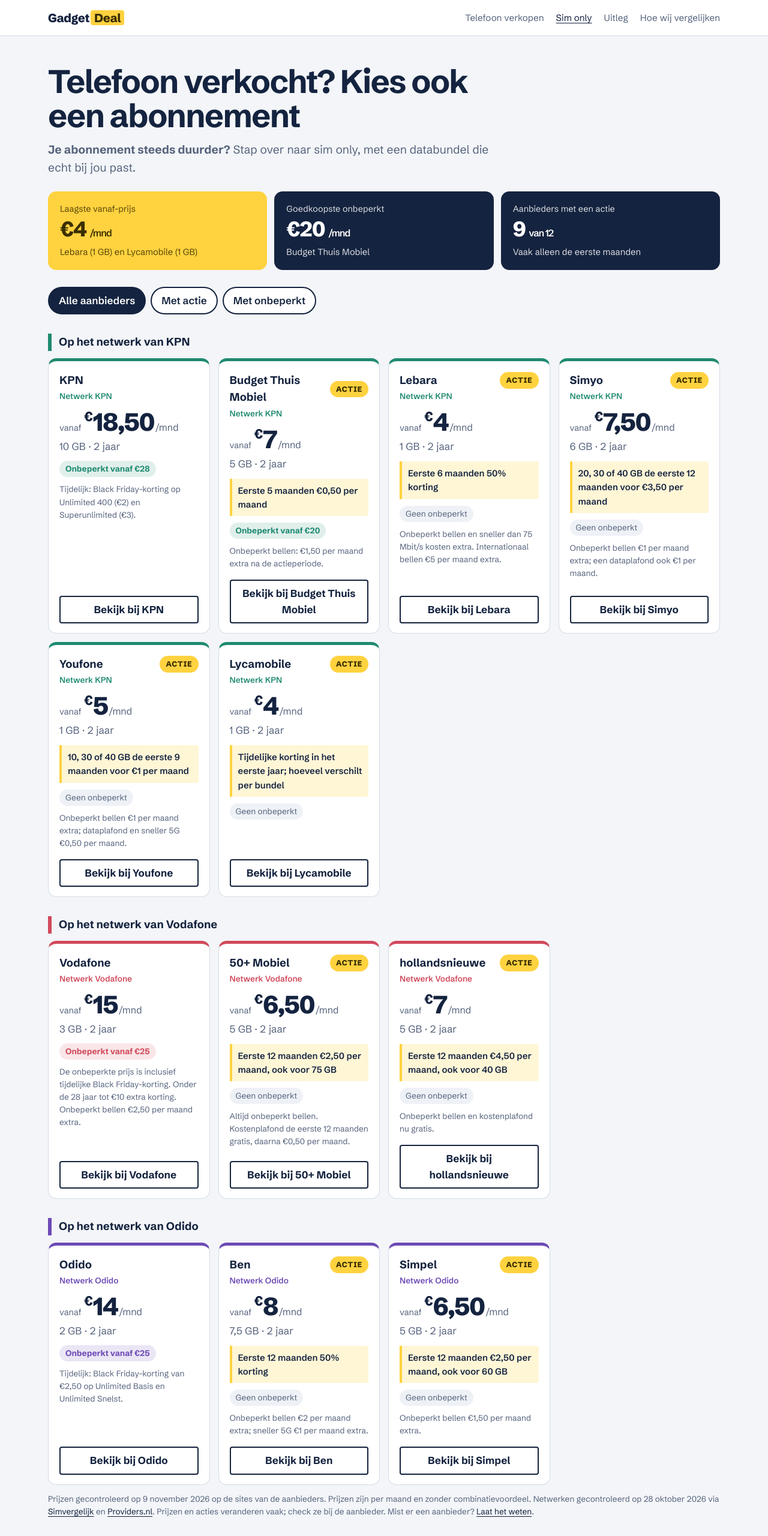
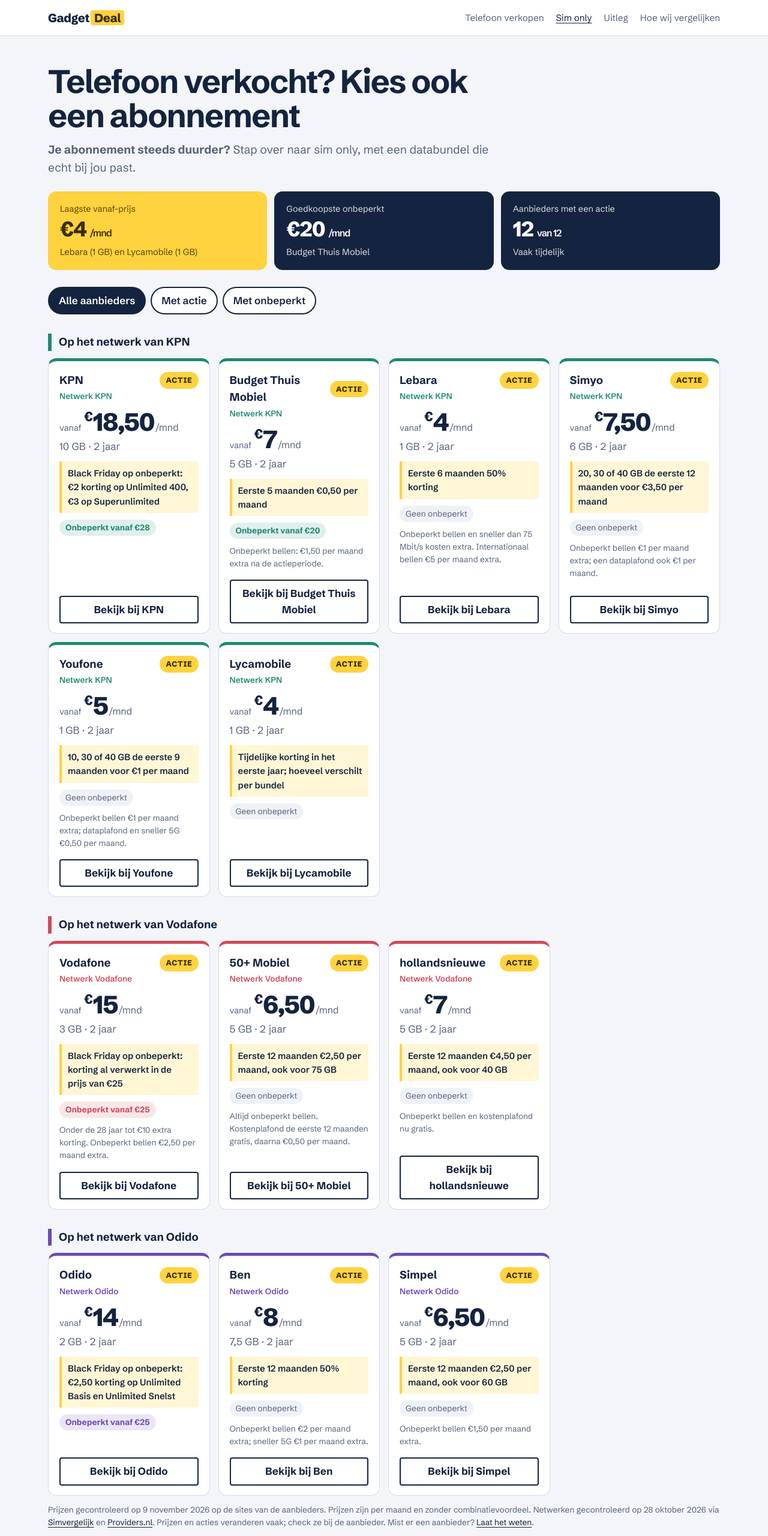
Before and after one commit to joriskrom-alt/gadgetdeal.nl, a plain HTML site: page site/sim-only/index.html in a window 1280 px wide. Shown: the top 2560 px of the page at 60% size. Drawn offline with Linux system fonts and the light colour scheme.

Commit message:
Onbeperkt-acties (Black Friday) als actie tonen in tabel en sim-only-pagina
Co-Authored-By: Claude Opus 5.5 <noreply@anthropic.com>
Claude-Session: https://claude.ai/code/session_01KqsMCXHuN3zTRC7BnEcufb

```diff
--- a/assets/style.css
+++ b/assets/style.css
@@ -188,3 +188,4 @@ table.simple { width: 100%; border-collapse: collapse; background: var(--surface
 table.simple th, table.simple td { text-align: left; vertical-align: top; padding: 10px 12px; border-bottom: 1px solid var(--line); }
 table.simple thead th { background: #f8f9fb; color: var(--muted); font-weight: 600; white-space: nowrap; }
 table.simple tbody th { font-weight: 700; white-space: nowrap; }
+table.simple td:nth-child(2), table.simple td:nth-child(3) { white-space: nowrap; }
--- a/site/assets/style.css
+++ b/site/assets/style.css
@@ -188,3 +188,4 @@ table.simple { width: 100%; border-collapse: collapse; background: var(--surface
 table.simple th, table.simple td { text-align: left; vertical-align: top; padding: 10px 12px; border-bottom: 1px solid var(--line); }
 table.simple thead th { background: #f8f9fb; color: var(--muted); font-weight: 600; white-space: nowrap; }
 table.simple tbody th { font-weight: 700; white-space: nowrap; }
+table.simple td:nth-child(2), table.simple td:nth-child(3) { white-space: nowrap; }
--- a/site/sim-only/index.html
+++ b/site/sim-only/index.html
@@ -36,21 +36,21 @@
   <div class="so-highlights">
   <div><span>Laagste vanaf-prijs</span><strong>€4 <small>/mnd</small></strong><em>Lebara (1 GB) en Lycamobile (1 GB)</em></div>
   <div><span>Goedkoopste onbeperkt</span><strong>€20 <small>/mnd</small></strong><em>Budget Thuis Mobiel</em></div>
-  <div><span>Aanbieders met een actie</span><strong>9 <small>van 12</small></strong><em>Vaak alleen de eerste maanden</em></div>
+  <div><span>Aanbieders met een actie</span><strong>12 <small>van 12</small></strong><em>Vaak tijdelijk</em></div>
 </div>
   <div class="so-filter" role="group" aria-label="Filter aanbieders">
     <button type="button" data-filter="alle" aria-pressed="true">Alle aanbieders</button>
     <button type="button" data-filter="actie" aria-pressed="false">Met actie</button>
     <button type="button" data-filter="onbeperkt" aria-pressed="false">Met onbeperkt</button>
   </div>
-  <h3 class="so-group net-a">Op het netwerk van KPN</h3><ul class="so-grid"><li class="so-card net-a" data-actie="nee" data-onbeperkt="ja">
-  <div class="so-top"><strong>KPN</strong></div>
+  <h3 class="so-group net-a">Op het netwerk van KPN</h3><ul class="so-grid"><li class="so-card net-a" data-actie="ja" data-onbeperkt="ja">
+  <div class="so-top"><strong>KPN</strong><span class="so-badge">Actie</span></div>
   <p class="so-net">Netwerk KPN</p>
   <p class="so-price"><span class="so-from">vanaf</span> <span class="so-eur">€</span><span class="so-amount">18,50</span><span class="so-pm">/mnd</span></p>
   <p class="so-spec">10 GB · 2 jaar</p>
+  <p class="so-deal">Black Friday op onbeperkt: €2 korting op Unlimited 400, €3 op Superunlimited</p>
+  <div class="so-chips"><span class="so-chip yes">Onbeperkt vanaf €28</span></div>
 
-  <div class="so-chips"><span class="so-chip yes">Onbeperkt vanaf €28</span></div>
-  <p class="so-extra">Tijdelijk: Black Friday-korting op Unlimited 400 (€2) en Superunlimited (€3).</p>
   <a class="go so-go" href="https://www.kpn.com" rel="nofollow noopener" target="_blank">Bekijk bij KPN</a>
 </li><li class="so-card net-a" data-actie="ja" data-onbeperkt="ja">
   <div class="so-top"><strong>Budget Thuis Mobiel</strong><span class="so-badge">Actie</span></div>
@@ -97,14 +97,14 @@
   <div class="so-chips"><span class="so-chip">Geen onbeperkt</span></div>
 
   <a class="go so-go" href="https://www.lycamobile.nl" rel="nofollow noopener" target="_blank">Bekijk bij Lycamobile</a>
-</li></ul><h3 class="so-group net-b">Op het netwerk van Vodafone</h3><ul class="so-grid"><li class="so-card net-b" data-actie="nee" data-onbeperkt="ja">
-  <div class="so-top"><strong>Vodafone</strong></div>
+</li></ul><h3 class="so-group net-b">Op het netwerk van Vodafone</h3><ul class="so-grid"><li class="so-card net-b" data-actie="ja" data-onbeperkt="ja">
+  <div class="so-top"><strong>Vodafone</strong><span class="so-badge">Actie</span></div>
   <p class="so-net">Netwerk Vodafone</p>
   <p class="so-price"><span class="so-from">vanaf</span> <span class="so-eur">€</span><span class="so-amount">15</span><span class="so-pm">/mnd</span></p>
   <p class="so-spec">3 GB · 2 jaar</p>
-
+  <p class="so-deal">Black Friday op onbeperkt: korting al verwerkt in de prijs van €25</p>
   <div class="so-chips"><span class="so-chip yes">Onbeperkt vanaf €25</span></div>
-  <p class="so-extra">De onbeperkte prijs is inclusief tijdelijke Black Friday-korting. Onder de 28 jaar tot €10 extra korting. Onbeperkt bellen €2,50 per maand extra.</p>
+  <p class="so-extra">Onder de 28 jaar tot €10 extra korting. Onbeperkt bellen €2,50 per maand extra.</p>
   <a class="go so-go" href="https://www.vodafone.nl" rel="nofollow noopener" target="_blank">Bekijk bij Vodafone</a>
 </li><li class="so-card net-b" data-actie="ja" data-onbeperkt="nee">
   <div class="so-top"><strong>50+ Mobiel</strong><span class="so-badge">Actie</span></div>
@@ -124,14 +124,14 @@
   <div class="so-chips"><span class="so-chip">Geen onbeperkt</span></div>
   <p class="so-extra">Onbeperkt bellen en kostenplafond nu gratis.</p>
   <a class="go so-go" href="https://www.hollandsnieuwe.nl" rel="nofollow noopener" target="_blank">Bekijk bij hollandsnieuwe</a>
-</li></ul><h3 class="so-group net-c">Op het netwerk van Odido</h3><ul class="so-grid"><li class="so-card net-c" data-actie="nee" data-onbeperkt="ja">
-  <div class="so-top"><strong>Odido</strong></div>
+</li></ul><h3 class="so-group net-c">Op het netwerk van Odido</h3><ul class="so-grid"><li class="so-card net-c" data-actie="ja" data-onbeperkt="ja">
+  <div class="so-top"><strong>Odido</strong><span class="so-badge">Actie</span></div>
   <p class="so-net">Netwerk Odido</p>
   <p class="so-price"><span class="so-from">vanaf</span> <span class="so-eur">€</span><span class="so-amount">14</span><span class="so-pm">/mnd</span></p>
   <p class="so-spec">2 GB · 2 jaar</p>
+  <p class="so-deal">Black Friday op onbeperkt: €2,50 korting op Unlimited Basis en Unlimited Snelst</p>
+  <div class="so-chips"><span class="so-chip yes">Onbeperkt vanaf €25</span></div>
 
-  <div class="so-chips"><span class="so-chip yes">Onbeperkt vanaf €25</span></div>
-  <p class="so-extra">Tijdelijk: Black Friday-korting van €2,50 op Unlimited Basis en Unlimited Snelst.</p>
   <a class="go so-go" href="https://www.odido.nl" rel="nofollow noopener" target="_blank">Bekijk bij Odido</a>
 </li><li class="so-card net-c" data-actie="ja" data-onbeperkt="nee">
   <div class="so-top"><strong>Ben</strong><span class="so-badge">Actie</span></div>
```
Also changed, not shown: data/simonly.json (+54 -15 lines), site/uitleg/goedkoopste-sim-only/index.html (+3 -3 lines), 1 other file.
